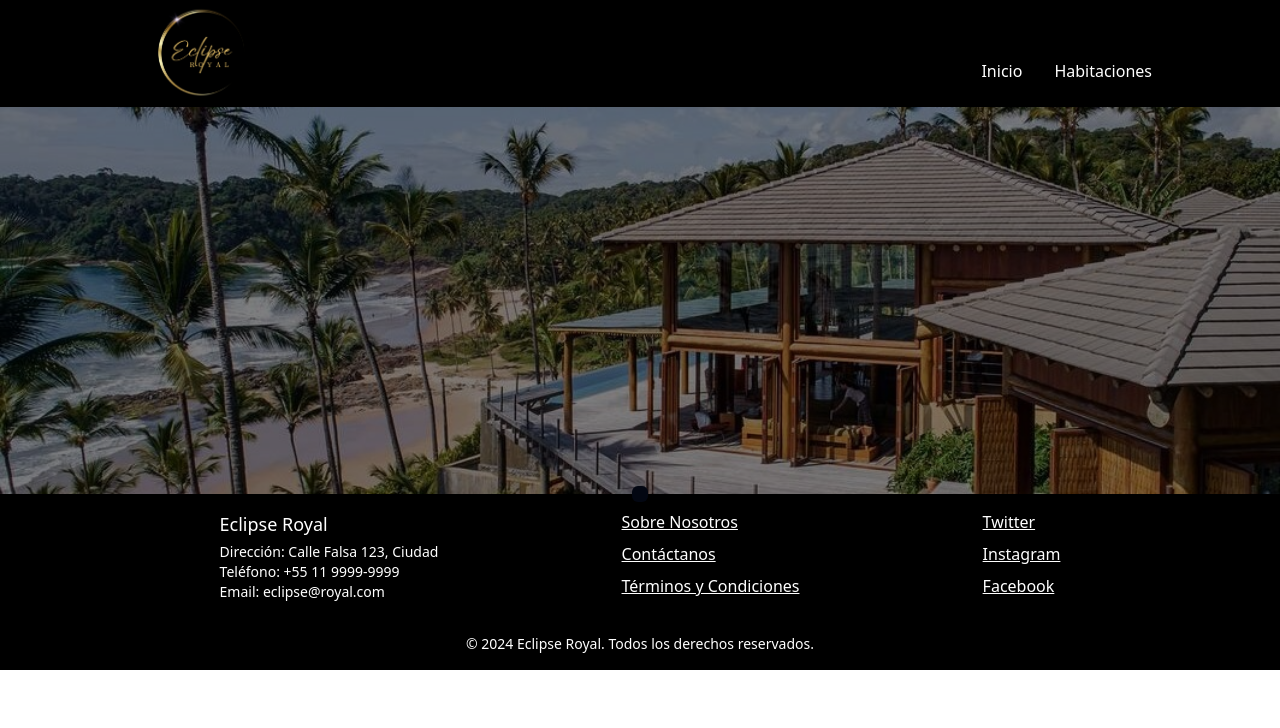
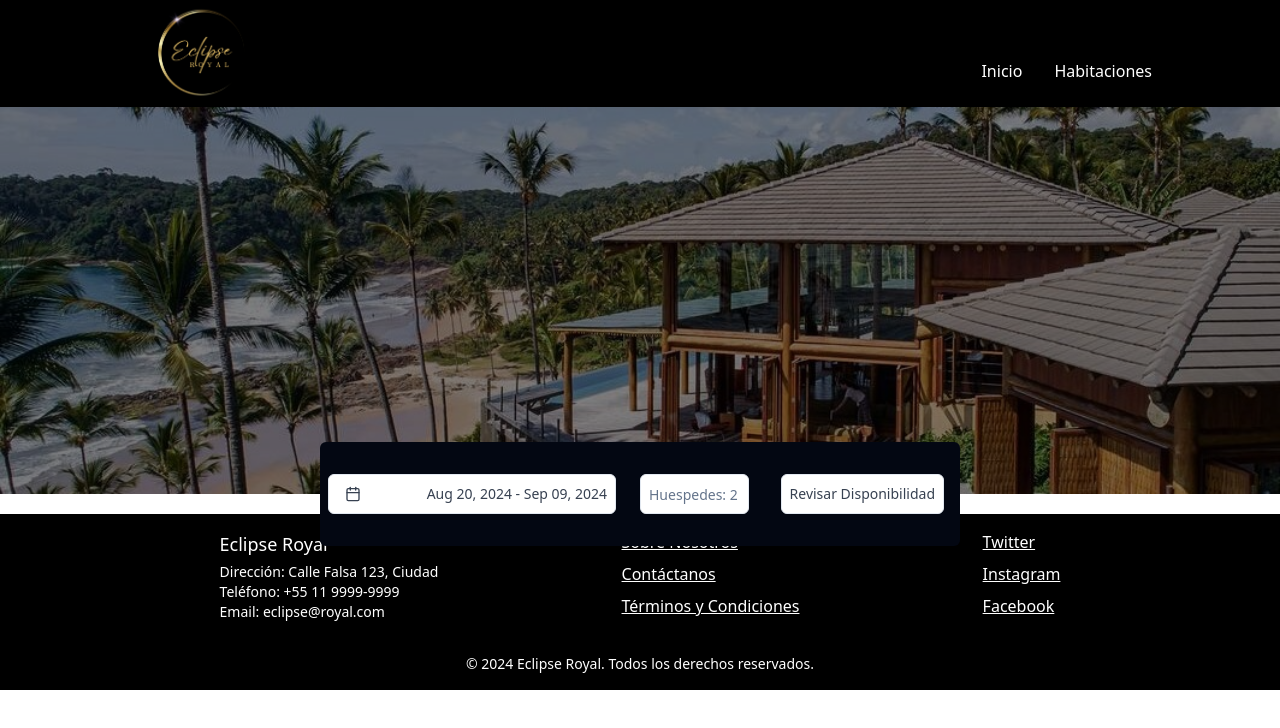
Before and after one commit to indisardi99/front-hotel-app, a Next.js app: page / in a window 1280 px wide. Shown: the top 728 px of the page. Built offline with nearby package versions, Linux system fonts and the light colour scheme.

Commit message:
add filter date component

```diff
--- a/package.json
+++ b/package.json
@@ -9,11 +9,15 @@
     "lint": "next lint"
   },
   "dependencies": {
+    "@radix-ui/react-popover": "^1.1.1",
+    "@radix-ui/react-slot": "^1.1.0",
     "class-variance-authority": "^0.7.0",
     "clsx": "^2.1.1",
+    "date-fns": "^3.6.0",
     "lucide-react": "^0.428.0",
     "next": "14.2.5",
     "react": "^18",
+    "react-day-picker": "^8.10.1",
     "react-dom": "^18",
     "tailwind-merge": "^2.5.2",
     "tailwindcss-animate": "^1.0.7"
--- a/src/app/page.tsx
+++ b/src/app/page.tsx
@@ -1,3 +1,4 @@
+import FilterDate from "@/components/filter-date/filter-date";
 import Image from "next/image";
 
 export default function Home() {
@@ -13,7 +14,7 @@
             height={300}
           />
           <div className=" absolute bottom-0 left-1/2  -translate-x-1/2 translate-y-1/2 rounded-md bg-gray-950 p-2">
-            {/* <FilterDate /> */}
+            <FilterDate />
           </div>
         </div>
       </div>
--- a/src/components/filter-date/filter-date.tsx
+++ b/src/components/filter-date/filter-date.tsx
@@ -0,0 +1,101 @@
+"use client";
+
+import * as React from "react";
+import { addDays, format } from "date-fns";
+import type { DateRange } from "react-day-picker";
+import { cn } from "@/lib/utils";
+import { Button } from "@/components/ui/button";
+import { Calendar } from "@/components/ui/calendar";
+import {
+  Popover,
+  PopoverContent,
+  PopoverTrigger,
+} from "@/components/ui/popover";
+import { CalendarIcon } from "lucide-react";
+import { Input } from "@/components/ui/input";
+
+const FilterDate: React.FC = () => {
+  const today = new Date();
+  const [date, setDate] = React.useState<DateRange | undefined>({
+    from: today,
+    to: addDays(today, 20),
+  });
+  const [error, setError] = React.useState<string | null>(null);
+
+  const handleSelect = (selectedDate: DateRange | undefined) => {
+    if (selectedDate?.from && selectedDate?.to) {
+      if (selectedDate.from.getTime() === selectedDate.to.getTime()) {
+        setError("El check-in y el check-out no pueden ser el mismo día.");
+        return;
+      }
+      setError(null);
+    }
+    setDate(selectedDate);
+  };
+
+  const renderDateRange = () => {
+    if (date?.from) {
+      if (date.to) {
+        return `${format(date.from, "LLL dd, y")} - ${format(
+          date.to,
+          "LLL dd, y"
+        )}`;
+      }
+      return format(date.from, "LLL dd, y");
+    }
+    return <span>Check in - Check out</span>;
+  };
+
+  return (
+    <div className="flex w-full flex-row items-center ">
+      <div className="flex flex-col items-start">
+        <Popover>
+          <PopoverTrigger asChild>
+            <Button
+              id="date"
+              variant="outline"
+              className={cn(
+                "flex items-center justify-between p-2 flex-row font-normal border w-72 text-gray-700",
+                !date && "text-muted-foreground"
+              )}
+            >
+              <CalendarIcon className="m-2 size-4 " />
+              {renderDateRange()}
+            </Button>
+          </PopoverTrigger>
+          <PopoverContent
+            className="flex w-full flex-row items-center justify-center  bg-slate-50  p-2 opacity-100"
+            align="start"
+          >
+            <Calendar
+              initialFocus
+              mode="range"
+              defaultMonth={date?.from}
+              selected={date}
+              onSelect={handleSelect}
+              numberOfMonths={2}
+              disabled={[{ before: today }]}
+              classNames={{
+                day_disabled: "text-gray-400",
+                day_range_start: "bg-gray-400 ",
+                day_range_middle: "bg-gray-300",
+                day_range_end: "bg-gray-400 ",
+              }}
+            />
+          </PopoverContent>
+        </Popover>
+        {error && <div className="text-xs text-red-500">{error}</div>}
+      </div>
+      <div className="m-2 flex rounded-md p-2">
+        <Input className="m-2 p-2" placeholder="Huespedes: 2 adultos" />
+      </div>
+      <div>
+        <Button className="m-2 bg-white p-2 text-gray-700" variant="outline">
+          Revisar Disponibilidad
+        </Button>
+      </div>
+    </div>
+  );
+};
+
+export default FilterDate;
--- a/src/components/footer/footer.tsx
+++ b/src/components/footer/footer.tsx
@@ -3,7 +3,7 @@
 
 const Footer: React.FC = () => {
   return (
-    <footer className="w-full bg-black py-4 text-white">
+    <footer className="w-full mt-[20px] bg-black py-4 text-white">
       <div className="flex flex-row justify-around px-32">
         <div className="flex flex-col ">
           <h3 className="pb-1 text-lg">Eclipse Royal</h3>
--- /dev/null
+++ b/src/components/ui/button.tsx
@@ -0,0 +1,56 @@
+import * as React from "react"
+import { Slot } from "@radix-ui/react-slot"
+import { cva, type VariantProps } from "class-variance-authority"
+
+import { cn } from "@/lib/utils"
+
+const buttonVariants = cva(
+  "inline-flex items-center justify-center whitespace-nowrap rounded-md text-sm font-medium ring-offset-background transition-colors focus-visible:outline-none focus-visible:ring-2 focus-visible:ring-ring focus-visible:ring-offset-2 disabled:pointer-events-none disabled:opacity-50",
+  {
+    variants: {
+      variant: {
+        default: "bg-primary text-primary-foreground hover:bg-primary/90",
+        destructive:
+          "bg-destructive text-destructive-foreground hover:bg-destructive/90",
+        outline:
+          "border border-input bg-background hover:bg-accent hover:text-accent-foreground",
+        secondary:
+          "bg-secondary text-secondary-foreground hover:bg-secondary/80",
+        ghost: "hover:bg-accent hover:text-accent-foreground",
+        link: "text-primary underline-offset-4 hover:underline",
+      },
+      size: {
+        default: "h-10 px-4 py-2",
+        sm: "h-9 rounded-md px-3",
+        lg: "h-11 rounded-md px-8",
+        icon: "h-10 w-10",
+      },
+    },
+    defaultVariants: {
+      variant: "default",
+      size: "default",
+    },
+  }
+)
+
+export interface ButtonProps
+  extends React.ButtonHTMLAttributes<HTMLButtonElement>,
+    VariantProps<typeof buttonVariants> {
+  asChild?: boolean
+}
+
+const Button = React.forwardRef<HTMLButtonElement, ButtonProps>(
+  ({ className, variant, size, asChild = false, ...props }, ref) => {
+    const Comp = asChild ? Slot : "button"
+    return (
+      <Comp
+        className={cn(buttonVariants({ variant, size, className }))}
+        ref={ref}
+        {...props}
+      />
+    )
+  }
+)
+Button.displayName = "Button"
+
+export { Button, buttonVariants }
--- /dev/null
+++ b/src/components/ui/calendar.tsx
@@ -0,0 +1,66 @@
+"use client"
+
+import * as React from "react"
+import { ChevronLeft, ChevronRight } from "lucide-react"
+import { DayPicker } from "react-day-picker"
+
+import { cn } from "@/lib/utils"
+import { buttonVariants } from "@/components/ui/button"
+
+export type CalendarProps = React.ComponentProps<typeof DayPicker>
+
+function Calendar({
+  className,
+  classNames,
+  showOutsideDays = true,
+  ...props
+}: CalendarProps) {
+  return (
+    <DayPicker
+      showOutsideDays={showOutsideDays}
+      className={cn("p-3", className)}
+      classNames={{
+        months: "flex flex-col sm:flex-row space-y-4 sm:space-x-4 sm:space-y-0",
+        month: "space-y-4",
+        caption: "flex justify-center pt-1 relative items-center",
+        caption_label: "text-sm font-medium",
+        nav: "space-x-1 flex items-center",
+        nav_button: cn(
+          buttonVariants({ variant: "outline" }),
+          "h-7 w-7 bg-transparent p-0 opacity-50 hover:opacity-100"
+        ),
+        nav_button_previous: "absolute left-1",
+        nav_button_next: "absolute right-1",
+        table: "w-full border-collapse space-y-1",
+        head_row: "flex",
+        head_cell:
+          "text-muted-foreground rounded-md w-9 font-normal text-[0.8rem]",
+        row: "flex w-full mt-2",
+        cell: "h-9 w-9 text-center text-sm p-0 relative [&:has([aria-selected].day-range-end)]:rounded-r-md [&:has([aria-selected].day-outside)]:bg-accent/50 [&:has([aria-selected])]:bg-accent first:[&:has([aria-selected])]:rounded-l-md last:[&:has([aria-selected])]:rounded-r-md focus-within:relative focus-within:z-20",
+        day: cn(
+          buttonVariants({ variant: "ghost" }),
+          "h-9 w-9 p-0 font-normal aria-selected:opacity-100"
+        ),
+        day_range_end: "day-range-end",
+        day_selected:
+          "bg-primary text-primary-foreground hover:bg-primary hover:text-primary-foreground focus:bg-primary focus:text-primary-foreground",
+        day_today: "bg-accent text-accent-foreground",
+        day_outside:
+          "day-outside text-muted-foreground opacity-50 aria-selected:bg-accent/50 aria-selected:text-muted-foreground aria-selected:opacity-30",
+        day_disabled: "text-muted-foreground opacity-50",
+        day_range_middle:
+          "aria-selected:bg-accent aria-selected:text-accent-foreground",
+        day_hidden: "invisible",
+        ...classNames,
+      }}
+      components={{
+        IconLeft: ({ ...props }) => <ChevronLeft className="h-4 w-4" />,
+        IconRight: ({ ...props }) => <ChevronRight className="h-4 w-4" />,
+      }}
+      {...props}
+    />
+  )
+}
+Calendar.displayName = "Calendar"
+
+export { Calendar }
--- /dev/null
+++ b/src/components/ui/input.tsx
@@ -0,0 +1,25 @@
+import * as React from "react"
+
+import { cn } from "@/lib/utils"
+
+export interface InputProps
+  extends React.InputHTMLAttributes<HTMLInputElement> {}
+
+const Input = React.forwardRef<HTMLInputElement, InputProps>(
+  ({ className, type, ...props }, ref) => {
+    return (
+      <input
+        type={type}
+        className={cn(
+          "flex h-10 w-full rounded-md border border-input bg-background px-3 py-2 text-sm ring-offset-background file:border-0 file:bg-transparent file:text-sm file:font-medium placeholder:text-muted-foreground focus-visible:outline-none focus-visible:ring-2 focus-visible:ring-ring focus-visible:ring-offset-2 disabled:cursor-not-allowed disabled:opacity-50",
+          className
+        )}
+        ref={ref}
+        {...props}
+      />
+    )
+  }
+)
+Input.displayName = "Input"
+
+export { Input }
--- /dev/null
+++ b/src/components/ui/popover.tsx
@@ -0,0 +1,31 @@
+"use client"
+
+import * as React from "react"
+import * as PopoverPrimitive from "@radix-ui/react-popover"
+
+import { cn } from "@/lib/utils"
+
+const Popover = PopoverPrimitive.Root
+
+const PopoverTrigger = PopoverPrimitive.Trigger
+
+const PopoverContent = React.forwardRef<
+  React.ElementRef<typeof PopoverPrimitive.Content>,
+  React.ComponentPropsWithoutRef<typeof PopoverPrimitive.Content>
+>(({ className, align = "center", sideOffset = 4, ...props }, ref) => (
+  <PopoverPrimitive.Portal>
+    <PopoverPrimitive.Content
+      ref={ref}
+      align={align}
+      sideOffset={sideOffset}
+      className={cn(
+        "z-50 w-72 rounded-md border bg-popover p-4 text-popover-foreground shadow-md outline-none data-[state=open]:animate-in data-[state=closed]:animate-out data-[state=closed]:fade-out-0 data-[state=open]:fade-in-0 data-[state=closed]:zoom-out-95 data-[state=open]:zoom-in-95 data-[side=bottom]:slide-in-from-top-2 data-[side=left]:slide-in-from-right-2 data-[side=right]:slide-in-from-left-2 data-[side=top]:slide-in-from-bottom-2",
+        className
+      )}
+      {...props}
+    />
+  </PopoverPrimitive.Portal>
+))
+PopoverContent.displayName = PopoverPrimitive.Content.displayName
+
+export { Popover, PopoverTrigger, PopoverContent }
```
Also changed, not shown: 1 other file (tests, documents, lock files or other folders).
